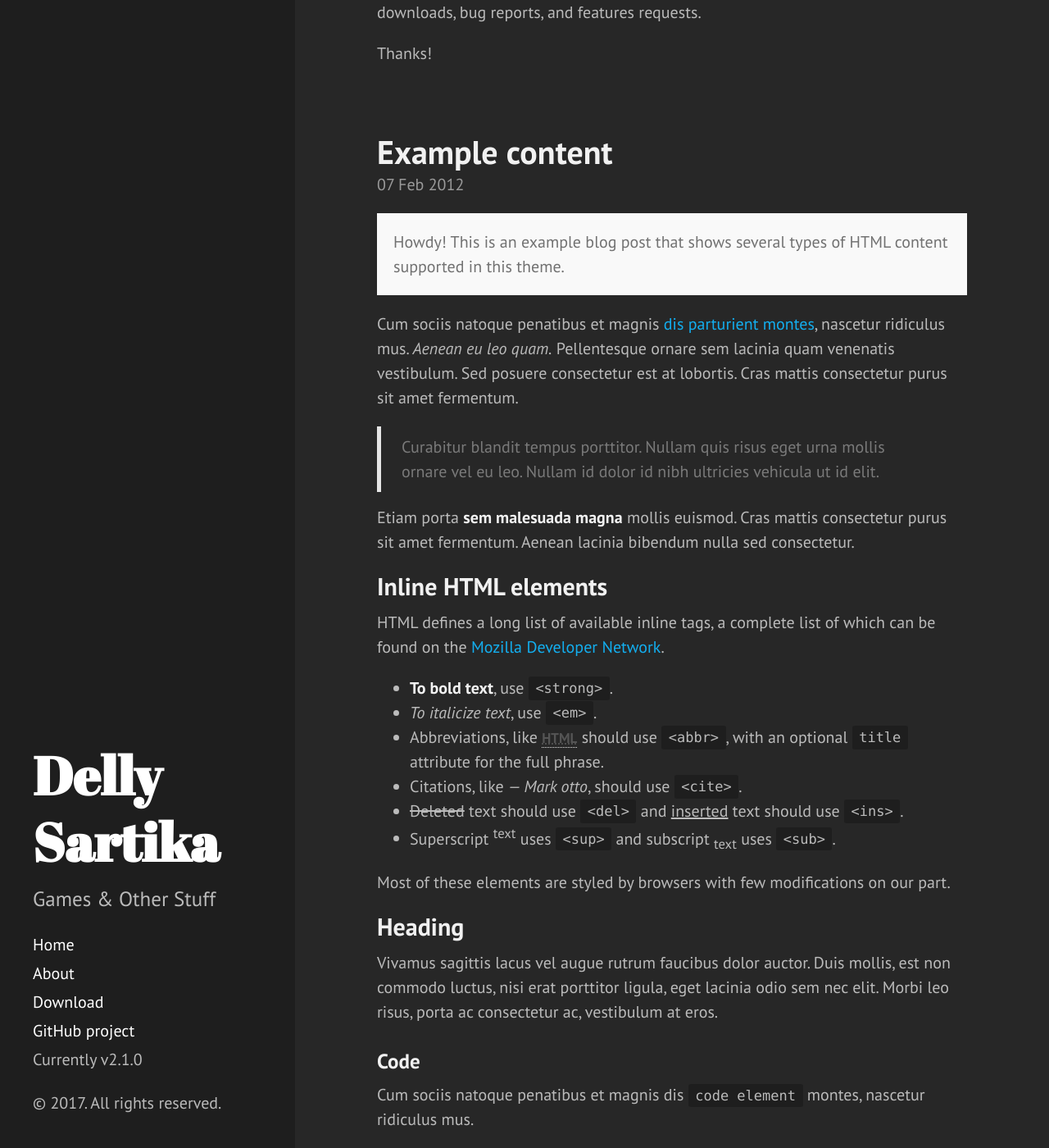
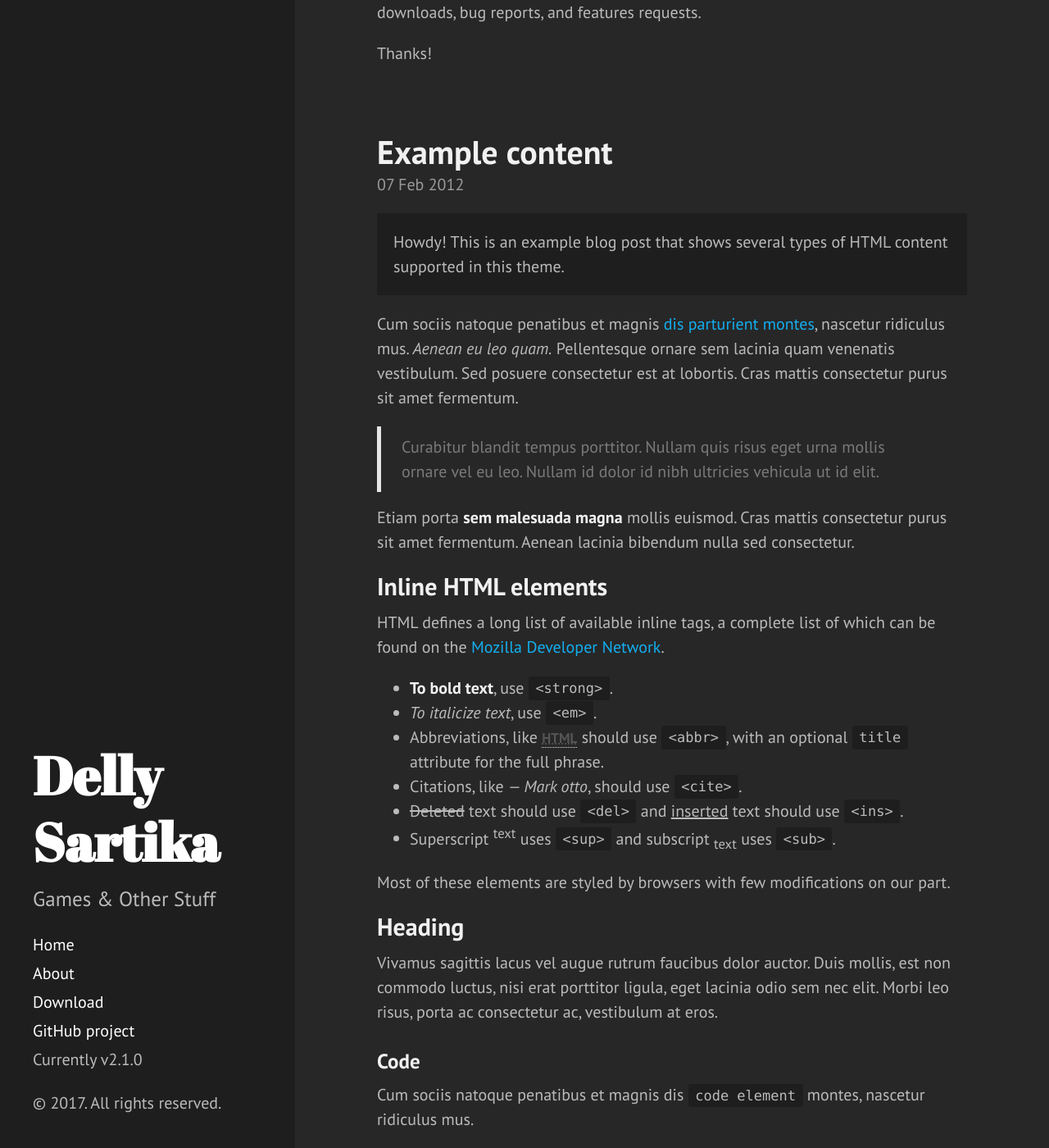
Before and after one commit to sartikadelly/sartikadelly.github.io, a Jekyll site: the page built from index.html, in a window 1280 px wide and 1400 px high, scrolled down 1245 px. Shown: the whole window at 82% size. Built offline with Jekyll 4.4.1, drawn with Linux system fonts in a browser that asks for light colours; the list of posts is cut into pages by our own code.

Commit message:
Update poole.css
change color

```diff
--- a/public/css/poole.css
+++ b/public/css/poole.css
@@ -174,7 +174,7 @@ pre {
   white-space: pre-wrap;
   word-break: break-all;
   word-wrap: break-word;
-  background-color: #f9f9f9;
+  background-color: #1e1e1e;
 }
 pre code {
   padding: 0;
@@ -252,7 +252,7 @@ th {
 }
 tbody tr:nth-child(odd) td,
 tbody tr:nth-child(odd) th {
-  background-color: #f9f9f9;
+  background-color: #1e1e1e;
 }
 
 
@@ -278,8 +278,8 @@ tbody tr:nth-child(odd) th {
 .message {
   margin-bottom: 1rem;
   padding: 1rem;
-  color: #717171;
-  background-color: #f9f9f9;
+  color: #bbb;
+  background-color: #1e1e1e;
 }
 
 
```
